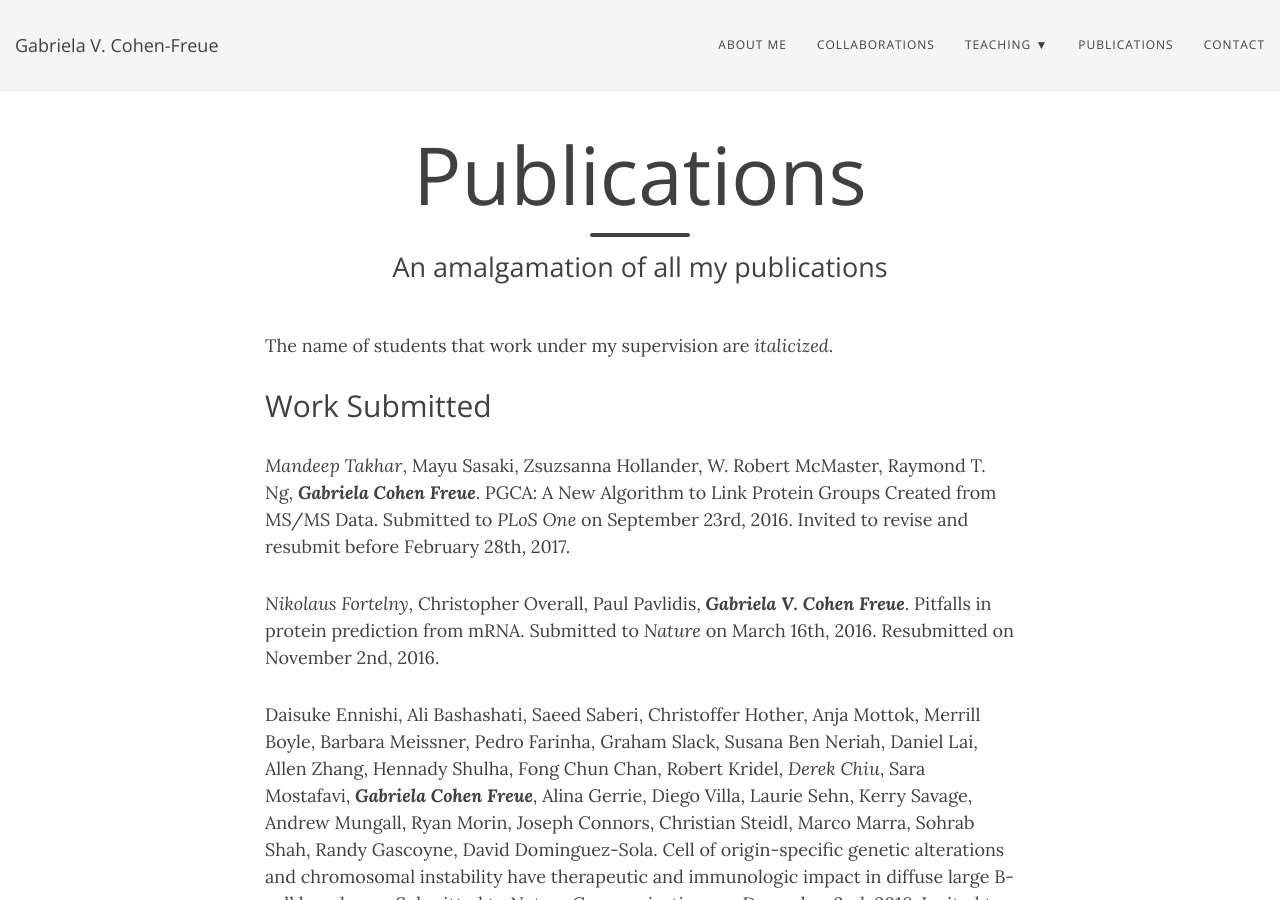
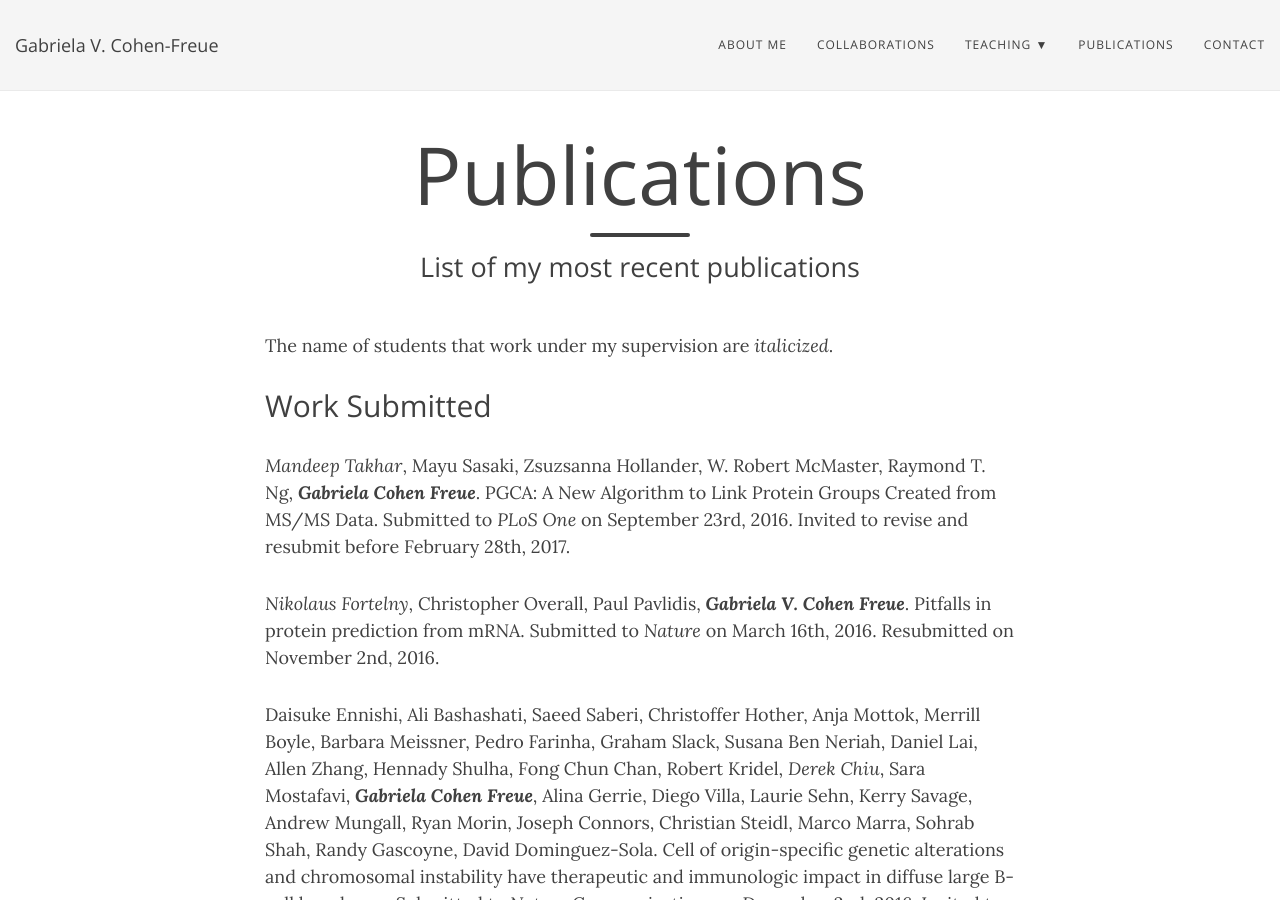
Before and after one commit to gcohenfr/gcohenfr.github.io, a Jekyll site: the page built from pub.md, in a window 1280 px wide and 900 px high. Built offline with Jekyll 4.4.1, drawn with Linux system fonts in a browser that asks for light colours; nearby versions of some CDN libraries; some of the changed text lies outside the part shown.

Commit message:
Update pub.md

```diff
--- a/pub.md
+++ b/pub.md
@@ -1,7 +1,7 @@
 ---
 layout: page
 title: Publications
-subtitle: An amalgamation of all my publications
+subtitle: List of my most recent publications
 ---
 
 The name of students that work under my supervision are *italicized*.
```
Also changed, not shown: other parts of pub.md (+0 -2 lines).
